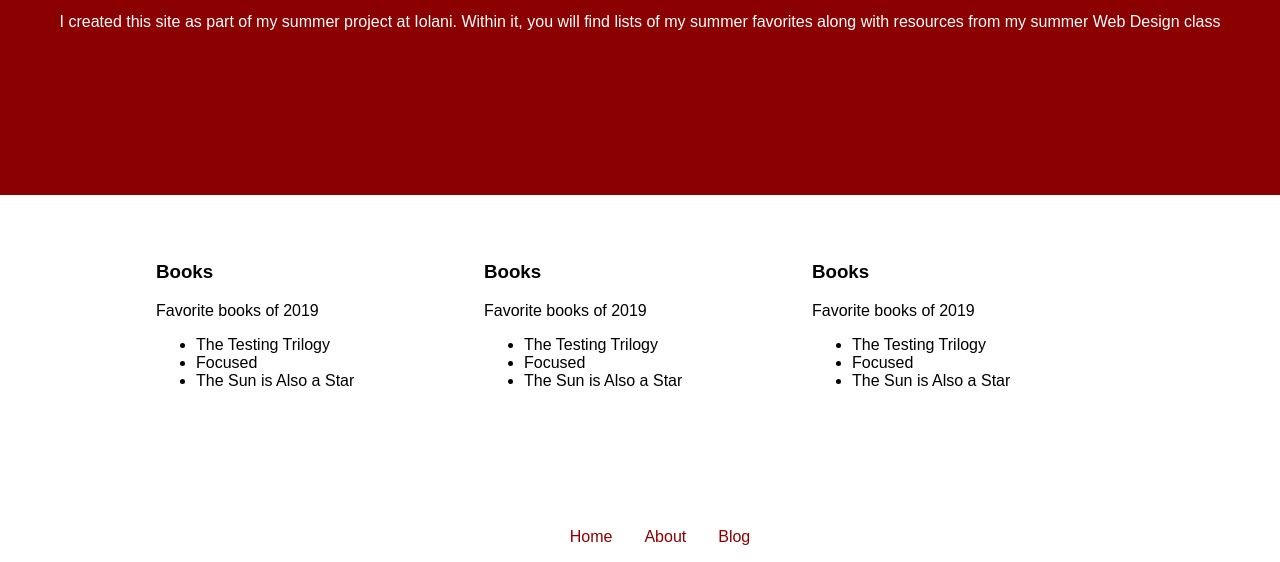
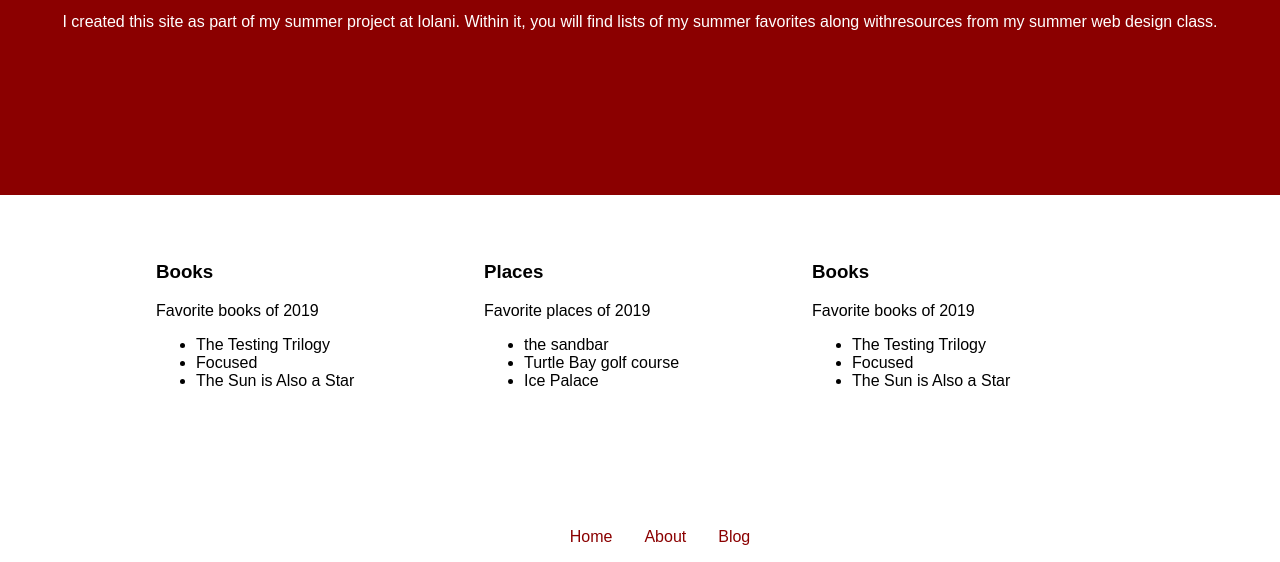
Before and after one commit to iwebstudent12/iwebstudent12.github.io, a plain HTML site: page index.html in a window 1280 px wide. Shown: the part 297-859 px from the top of the page. Drawn offline with Linux system fonts and the light colour scheme.

Commit message:
updated site

```diff
--- a/index.html
+++ b/index.html
@@ -25,8 +25,10 @@
     <main>
         <section class="hero">
             <h2>Summer 2019</h2>
-            <p>I created this site as part of my summer project at Iolani. Within it, you will find lists of my summer
-                favorites along with resources from my summer Web Design class</p>
+            <p>I created this site as part of my summer project at Iolani. Within it, you will find
+                lists of my summer favorites along withresources from my summer web design class.
+            </p>
+
         </section>
         <section class="lists">
             <div class="category">
@@ -39,12 +41,12 @@
                 </ul>
             </div>
             <div class="category">
-                <h3>Books</h3>
-                <p>Favorite books of 2019</p>
+                <h3>Places</h3>
+                <p>Favorite places of 2019</p>
                 <ul>
-                    <li>The Testing Trilogy</li>
-                    <li>Focused</li>
-                    <li>The Sun is Also a Star</li>
+                    <li>the sandbar</li>
+                    <li>Turtle Bay golf course</li>
+                    <li>Ice Palace</li>
                 </ul>
             </div>
             <div class="category">
```
